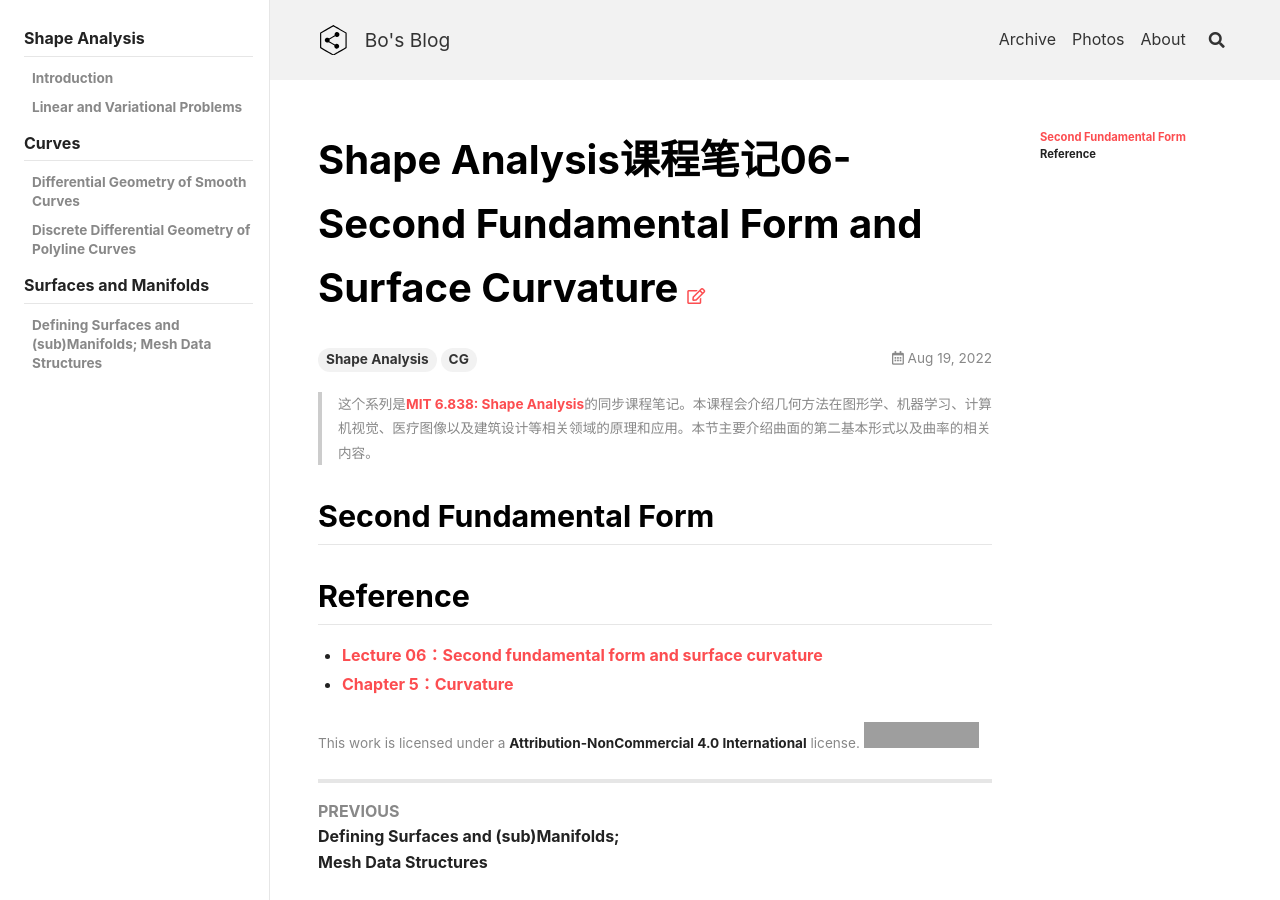
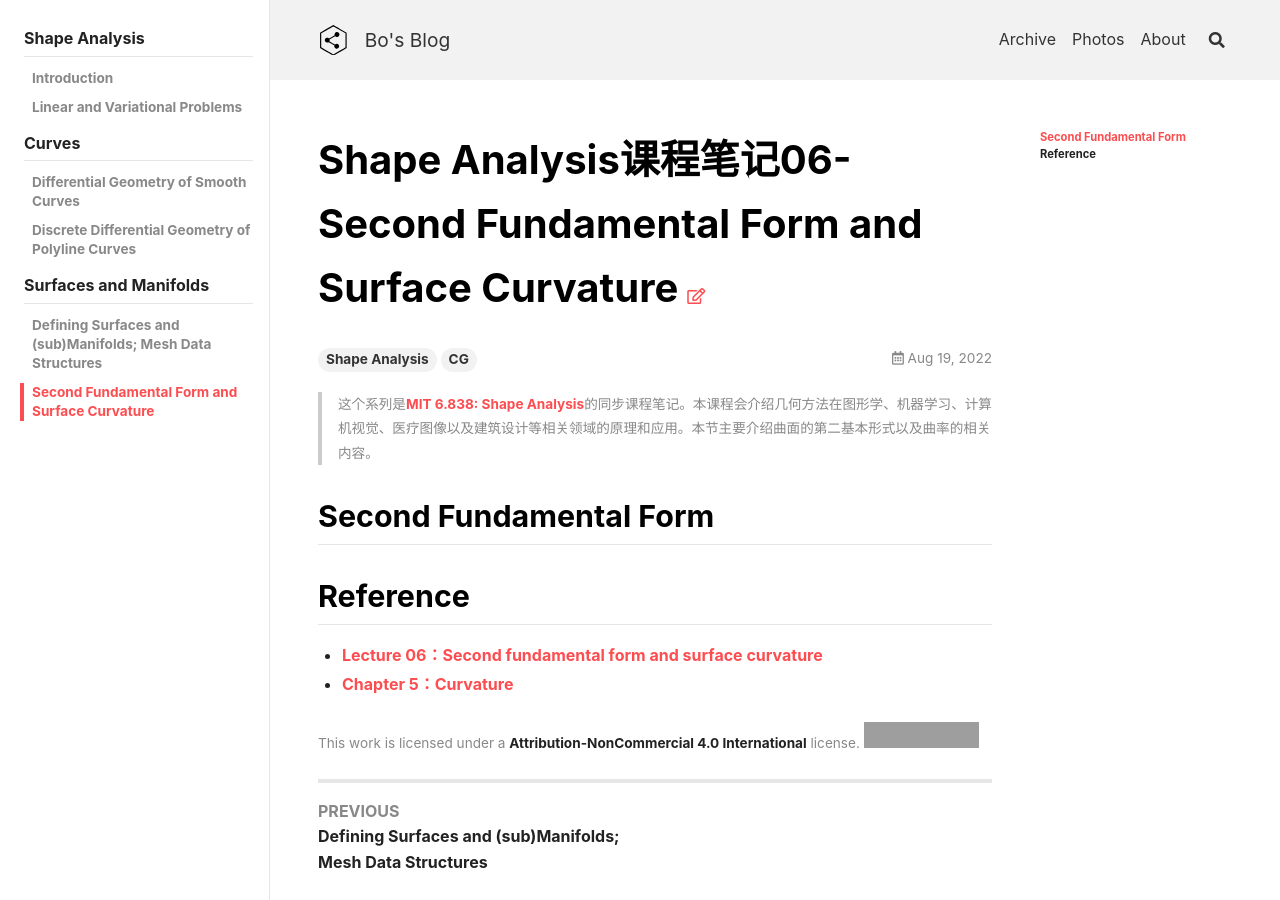
Before and after one commit to peng00bo00/peng00bo00_previous_blog, a Jekyll site: the page built from _posts/2022-08-19-SA-NOTES-06.md, in a window 1280 px wide. Built offline with Jekyll 4.4.1, drawn with Linux system fonts in a browser that asks for light colours; nearby versions of some CDN libraries; grey boxes are pictures that could not be loaded.

Commit message:
Update navigation.yml

```diff
--- a/_data/navigation.yml
+++ b/_data/navigation.yml
@@ -424,3 +424,5 @@ SA:
     children:
       - title: Defining Surfaces and (sub)Manifolds; Mesh Data Structures
         url: /2022/08/15/SA-NOTES-05.html
+      - title: Second Fundamental Form and Surface Curvature
+        url: /2022/08/19/SA-NOTES-06.html
```
